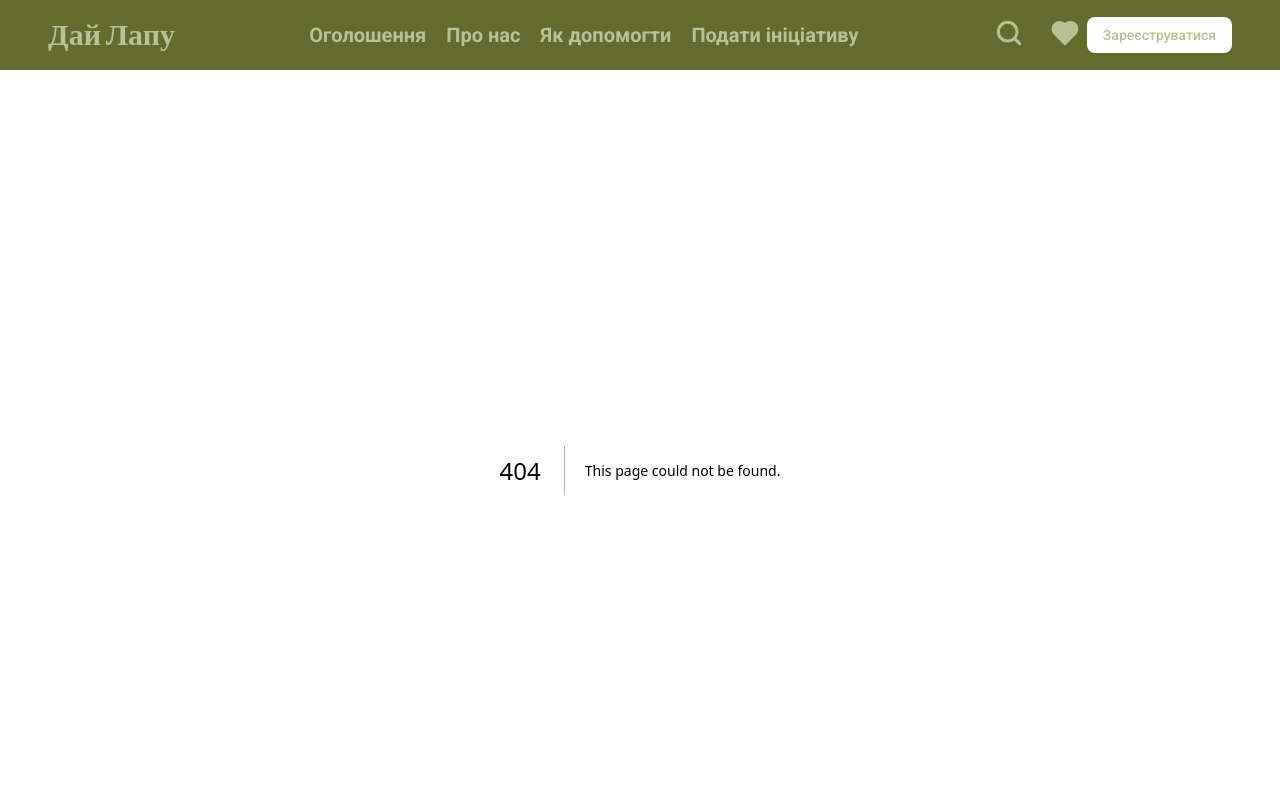
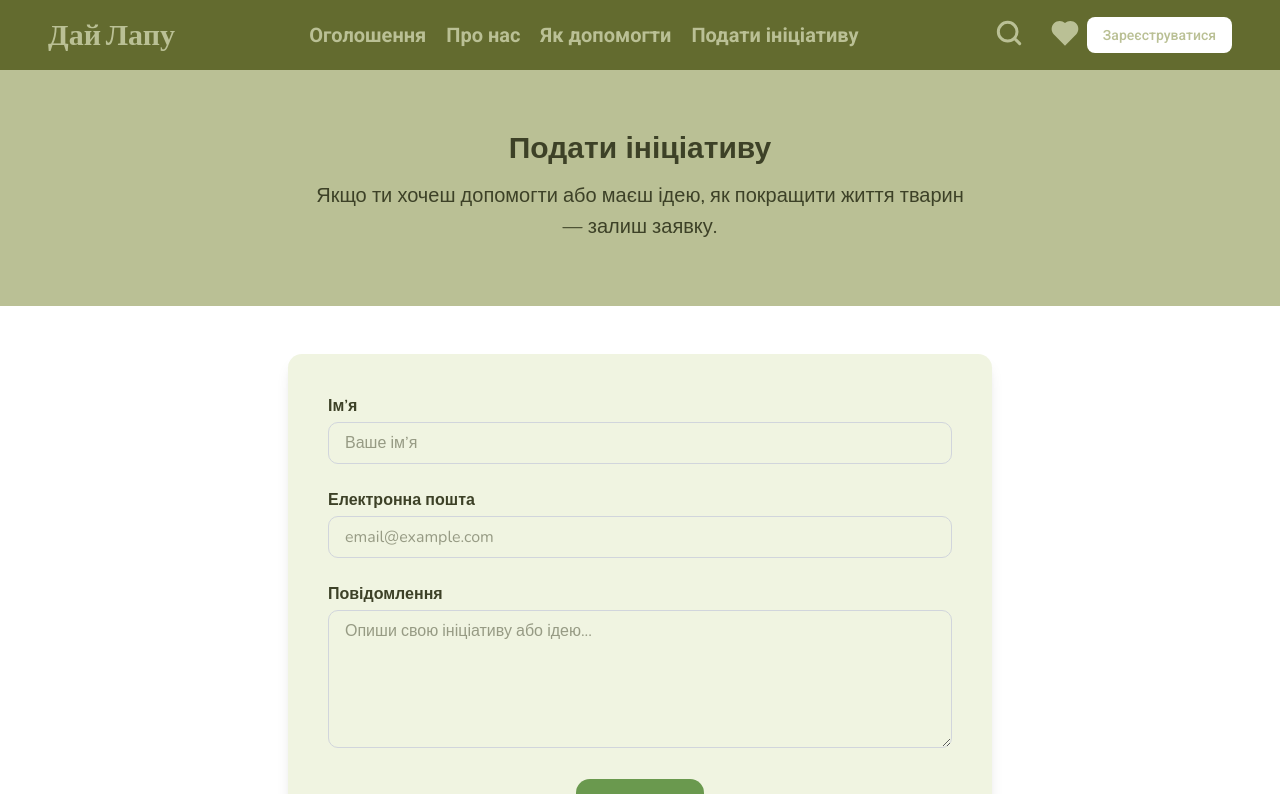
Before and after one commit to MarkFedyna/StackDevelopers, a Next.js app in the folder stack-developers/: page /send-initiative in a window 1280 px wide. Before the commit this address had no page. Shown: the top 794 px of the page. Built offline with nearby package versions, Linux system fonts and the light colour scheme.

Commit message:
Подати ініціативу сторінка

```diff
--- a/stack-developers/src/app/how-to-help/page.jsx
+++ b/stack-developers/src/app/how-to-help/page.jsx
@@ -4,16 +4,16 @@ export default function HowToHelpPage() {
   return (
     <main className='bg-white text-[#3D4127]'>
       {/* Hero */}
-      <section className='bg-[#BAC095] py-16 px-4 md:px-8 text-center'>
+      <div className='bg-[#BAC095] py-16 px-4 md:px-8 text-center'>
         <h1 className='text-4xl md:text-5xl font-extrabold'>Як допомогти</h1>
         <p className='mt-4 text-base md:text-lg text-[#3D4127] max-w-2xl mx-auto'>
           Є багато способів допомогти тваринам. Обери той, який підходить саме
           тобі.
         </p>
-      </section>
+      </div>
 
       {/* Ways to help */}
-      <section className='py-12 px-4 md:px-8 max-w-6xl mx-auto space-y-10'>
+      <div className='py-12 px-4 md:px-8 max-w-6xl mx-auto space-y-10'>
         <div className='flex flex-col lg:flex-row gap-6'>
           <div className='bg-[#F0F4E1] p-6 rounded-xl shadow-md flex-1'>
             <h2 className='text-xl md:text-2xl font-bold text-[#6A994E] mb-2'>
@@ -55,10 +55,10 @@ export default function HowToHelpPage() {
             </p>
           </div>
         </div>
-      </section>
+      </div>
 
       {/* CTA */}
-      <section className='bg-[#BAC095] py-16 px-4 md:px-8 text-center'>
+      <div className='bg-[#BAC095] py-16 px-4 md:px-8 text-center'>
         <h2 className='text-2xl md:text-3xl font-bold'>Готові допомогти?</h2>
         <p className='mt-4 text-base md:text-lg max-w-xl mx-auto text-[#3D4127]'>
           Зв’яжіться з нами або заповніть анкету волонтера, і ми зв’яжемось з
@@ -72,7 +72,7 @@ export default function HowToHelpPage() {
             Подати ініціативу
           </Link>
         </div>
-      </section>
+      </div>
     </main>
   );
 }
--- /dev/null
+++ b/stack-developers/src/app/send-initiative/page.jsx
@@ -0,0 +1,72 @@
+export default function SendInitiativePage() {
+  return (
+    <main className='bg-white text-[#3D4127]'>
+      {/* Header */}
+      <section className='bg-[#BAC095] py-16 px-4 md:px-8 text-center'>
+        <h1 className='text-4xl md:text-5xl font-extrabold'>
+          Подати ініціативу
+        </h1>
+        <p className='mt-4 text-base md:text-lg max-w-2xl mx-auto'>
+          Якщо ти хочеш допомогти або маєш ідею, як покращити життя тварин —
+          залиш заявку.
+        </p>
+      </section>
+
+      {/* Form */}
+      <section className='py-12 px-4 md:px-8 max-w-3xl mx-auto'>
+        <form className='space-y-6 bg-[#F0F4E1] p-6 md:p-10 rounded-xl shadow-lg'>
+          <div>
+            <label htmlFor='name' className='block font-semibold mb-1'>
+              Ім’я
+            </label>
+            <input
+              type='text'
+              id='name'
+              name='name'
+              placeholder='Ваше ім’я'
+              className='w-full border border-gray-300 rounded-lg px-4 py-2 focus:outline-none focus:ring-2 focus:ring-[#6A994E]'
+              required
+            />
+          </div>
+
+          <div>
+            <label htmlFor='email' className='block font-semibold mb-1'>
+              Електронна пошта
+            </label>
+            <input
+              type='email'
+              id='email'
+              name='email'
+              placeholder='email@example.com'
+              className='w-full border border-gray-300 rounded-lg px-4 py-2 focus:outline-none focus:ring-2 focus:ring-[#6A994E]'
+              required
+            />
+          </div>
+
+          <div>
+            <label htmlFor='message' className='block font-semibold mb-1'>
+              Повідомлення
+            </label>
+            <textarea
+              id='message'
+              name='message'
+              placeholder='Опиши свою ініціативу або ідею...'
+              rows={5}
+              className='w-full border border-gray-300 rounded-lg px-4 py-2 focus:outline-none focus:ring-2 focus:ring-[#6A994E]'
+              required
+            />
+          </div>
+
+          <div className='text-center'>
+            <button
+              type='submit'
+              className='bg-[#6A994E] hover:bg-[#D4DE95] hover:text-[#3D4127] text-white font-semibold px-6 py-3 rounded-xl transition'
+            >
+              Надіслати
+            </button>
+          </div>
+        </form>
+      </section>
+    </main>
+  );
+}
```
